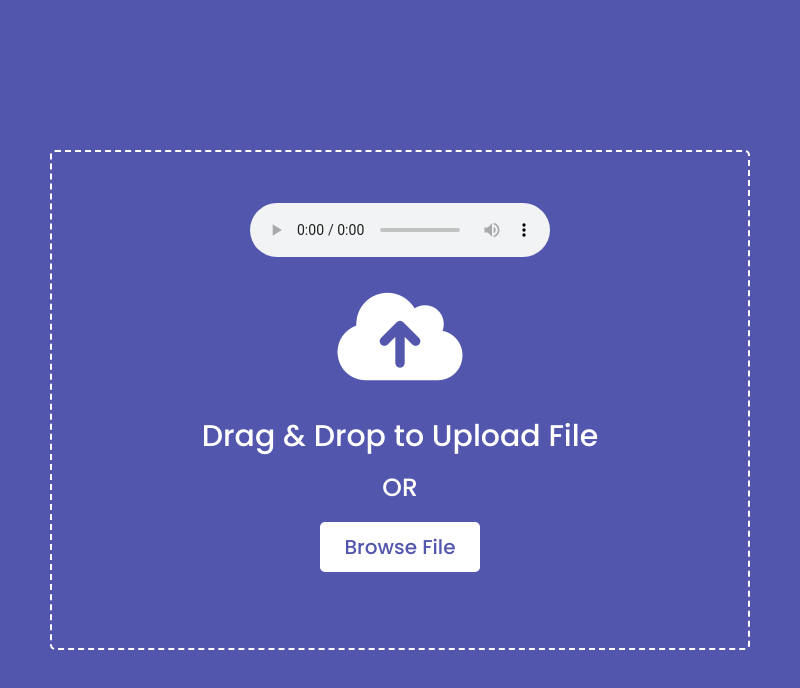
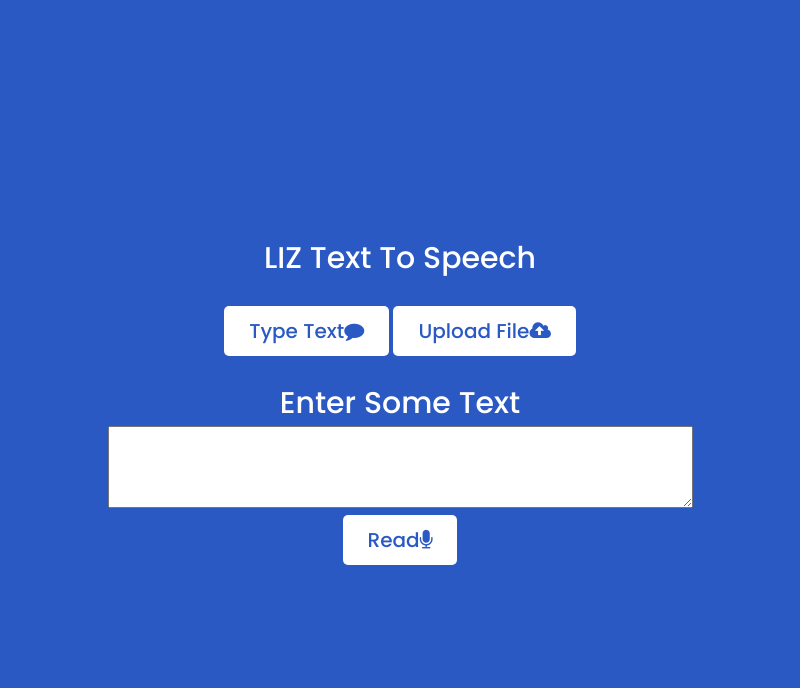
Before and after one commit to chado876/liz-text-to-speech-electron, an Electron app: page src/index.html in a window 800 px wide. Drawn offline with Linux system fonts and the light colour scheme.

Commit message:
added text option

```diff
--- a/src/index.html
+++ b/src/index.html
@@ -6,22 +6,37 @@
     <meta name="viewport" content="width=device-width, initial-scale=1.0">
     <title>Drag & Drop or Browse: File Upload | CodingNepal</title>
     <link rel="stylesheet" href="style.css">
-    <script src="https://kit.fontawesome.com/a076d05399.js"></script>
-</head>
+    <link rel="stylesheet" href="https://cdnjs.cloudflare.com/ajax/libs/font-awesome/4.7.0/css/font-awesome.min.css"></head>
 <body>
-  <div class="drag-area">
-    <div class="audio-area">
-      <audio id="audio-controls" controls>
-        <source id="mp3-src" type="audio/mp3">
-      </audio>
+  <div class="audio-area">
+    <header>LIZ Text To Speech</header>
+    <br>
+    <div class="input-choice">
+      <button>Type Text<i class="fa fa-comment" aria-hidden="true"></i></button>
+      <button>Upload File<i class="fa fa-cloud-upload"></i></button>
     </div>
-    <div class="icon"><i class="fas fa-cloud-upload-alt"></i></div>
+
+    <audio id="audio-controls" controls style="display:none">
+      <source id="mp3-src" type="audio/mp3">
+    </audio>
+  </div>
+    <br>
+
+  <header>Enter Some Text</header>
+  <div class="text-area">
+    <textarea id="text-box" rows="4" cols="50"></textarea>
+  </div>
+
+  <div class="drag-area" style="display:none">
+    <div class="icon"><i class="fa fa-cloud-upload"></i></div>
     <header>Drag & Drop to Upload File</header>
     <span>OR</span>
     <button>Browse File</button>
     <span id="fileName" class="fileName"></span>
     <input type="file" hidden>
   </div>
+  <button id="speak-btn" class="speak-btn">Read<i class="fa fa-microphone"></i></button>
+
 
   <script src="index.js"></script>
 
--- a/src/index.js
+++ b/src/index.js
@@ -2,6 +2,9 @@ const dropArea = document.querySelector(".drag-area"),
 dragText = dropArea.querySelector("header"),
 button = dropArea.querySelector("button"),
 input = dropArea.querySelector("input");
+
+const speakButton = document.getElementById("speak-btn");
+
 let file; //this is a global variable and we'll use it inside multiple functions
 
 var test = 'Hello'
@@ -33,6 +36,32 @@ async function uploadFile(file) {
   });
 
 }
+
+speakButton.onclick = ()=>{
+  var textEntered = document.getElementById("text-box").value;
+  console.log(textEntered);
+
+  let formData = new FormData();
+  formData.append('text', textEntered);
+
+  fetch('http://127.0.0.1:5000/text',
+  {
+    body: formData,
+    method:"post"
+  }).then(response=>{
+    return response.json();
+  }).then(data => {
+    console.log(data.audio);
+    var audioDownloadEnpoint = "http://127.0.0.1:5000/audio/" + data.audio
+    var audio = document.getElementById('audio-controls');
+    audio.style.display="block";
+    audio.setAttribute('src', audioDownloadEnpoint);
+    audio.play();
+  });
+
+
+}
+
 
 button.onclick = ()=>{
   input.click(); //if user click on the button then the input also clicked
--- a/src/style.css
+++ b/src/style.css
@@ -10,7 +10,8 @@ body{
   align-items: center;
   justify-content: center;
   min-height: 100vh;
-  background: #5256ad;
+  background: #2B59C3;
+  flex-direction: column;
 }
 .drag-area{
   border: 2px dashed #fff;
@@ -21,6 +22,8 @@ body{
   align-items: center;
   justify-content: center;
   flex-direction: column;
+  margin-top: 1%;
+  margin-bottom: 1%;
 }
 .drag-area.active{
   border: 2px solid #fff;
@@ -29,12 +32,13 @@ body{
   font-size: 100px;
   color: #fff;
 }
-.drag-area header{
+header{
   font-size: 30px;
   font-weight: 500;
   color: #fff;
+  text-align: center;
 }
-.drag-area span{
+span{
   font-size: 25px;
   font-weight: 500;
   color: #fff;
@@ -47,13 +51,34 @@ body{
   border: none;
   outline: none;
   background: #fff;
-  color: #5256ad;
+  color: #2B59C3;
   border-radius: 5px;
   cursor: pointer;
 }
-.drag-area img{
-  height: 100%;
-  width: 100%;
-  object-fit: cover;
+
+.speak-btn {
+  padding: 10px 25px;
+  font-size: 20px;
+  font-weight: 500;
+  border: none;
+  outline: none;
+  background: #fff;
+  color: #2B59C3;
   border-radius: 5px;
+  cursor: pointer;
 }
+
+.input-choice {
+  flex-direction: row;
+}
+.input-choice button{
+  padding: 10px 25px;
+  font-size: 20px;
+  font-weight: 500;
+  border: none;
+  outline: none;
+  background: #fff;
+  color: #2B59C3;
+  border-radius: 5px;
+  cursor: pointer;
+}
```
